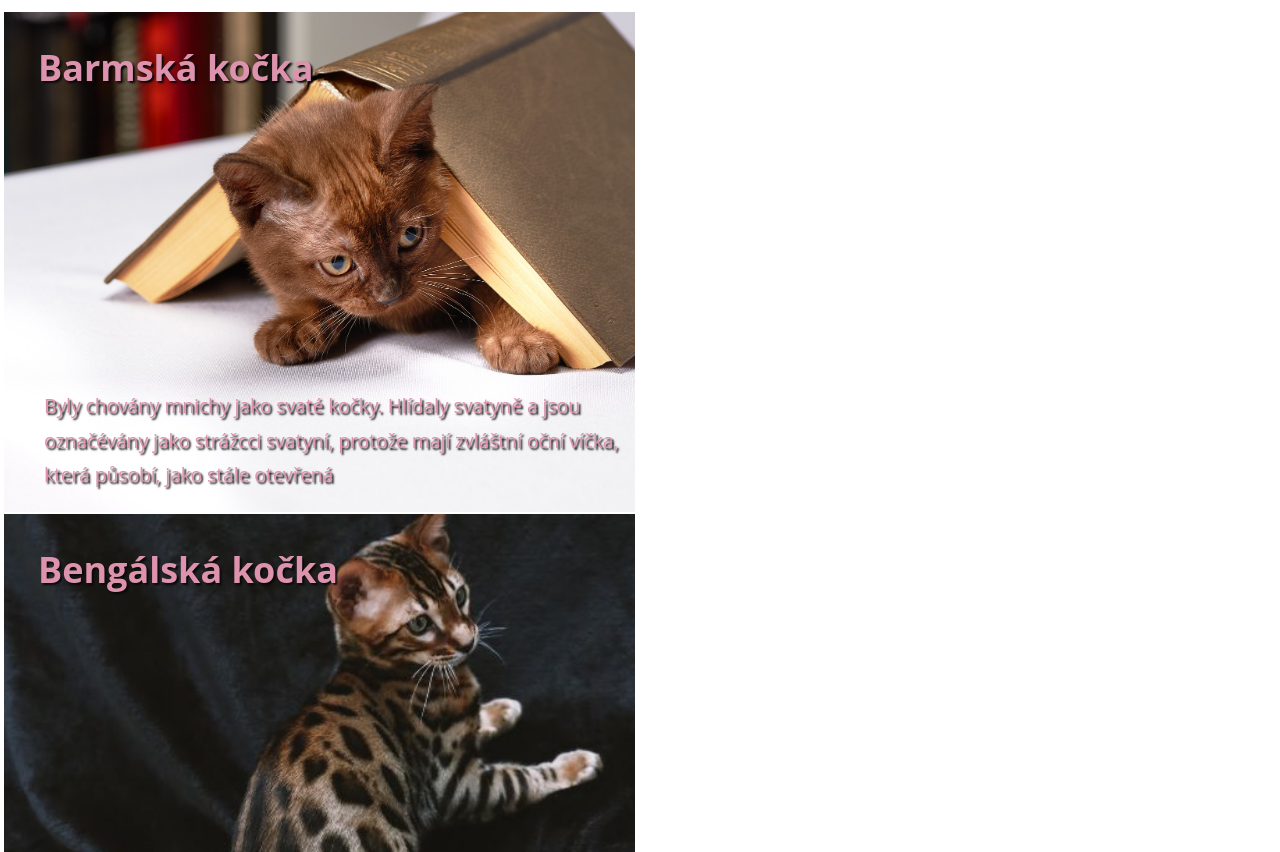
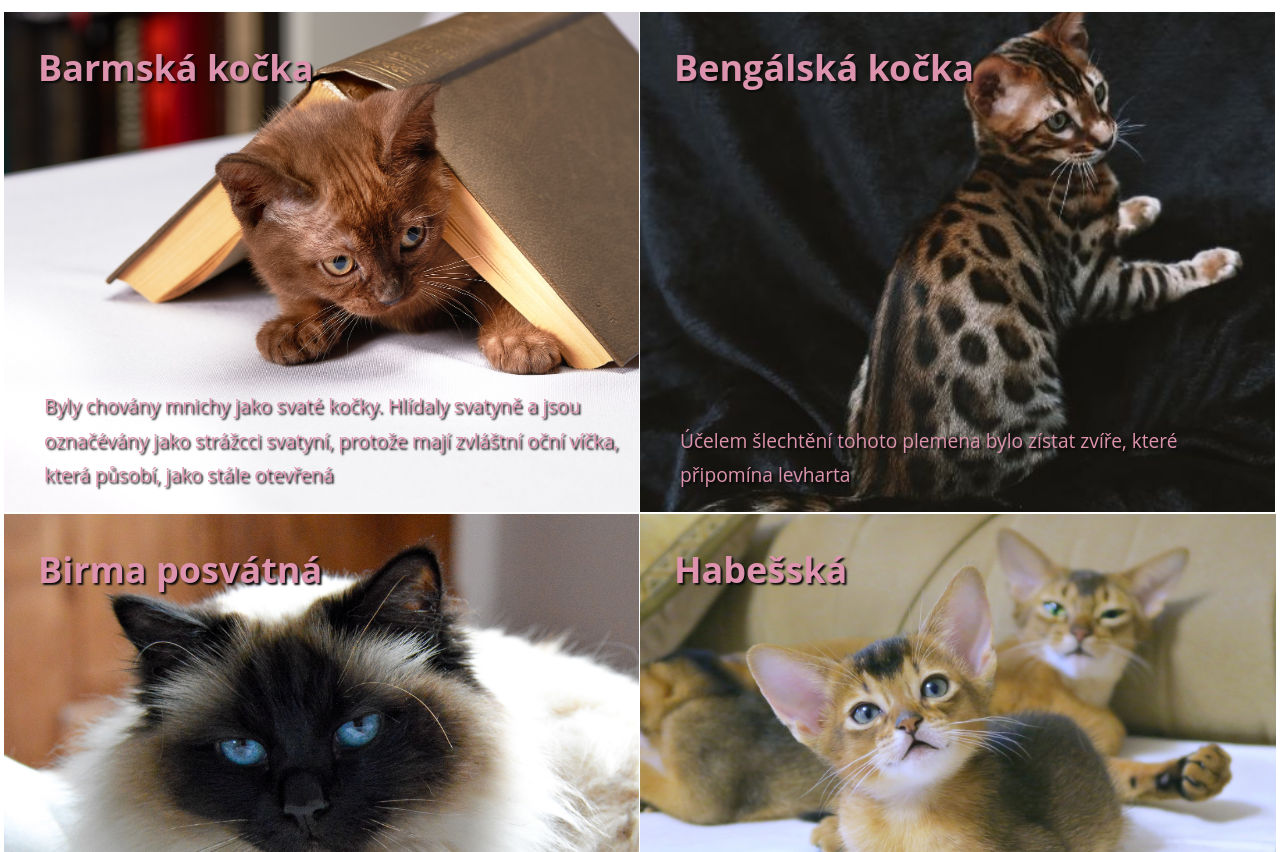
Before and after one commit to Drabkjar1/Encyklopedie-ko-ek, a plain HTML site: page index.html in a window 1280 px wide. Shown: the part 748-1600 px from the top of the page. Drawn offline with Linux system fonts and the light colour scheme; a web font is replaced by a local one.

Commit message:
Dvě kočičky na jednom řádku - homepage

```diff
--- a/style.css
+++ b/style.css
@@ -201,8 +201,9 @@ body {
 }
 
 .breeds {
+  width: 100%;
   display: flex;
-  flex-direction: column;
+  flex-wrap: wrap;
   color: #fff;
   background-size: cover;
   background-position: center;
@@ -257,7 +258,7 @@ body {
 .small {
   display: flex;
   flex-direction: column;
-  width: 100%;
+  width: 50%;
   background-size: cover;
   min-height: 200px;
   margin-top: 0.1rem;
@@ -299,10 +300,11 @@ body {
     flex-wrap: wrap;
     min-height: 500px;
     background-position: center;
-    width: 50%;
+    width: 100%;
   }
 
   .small {
+    width: 50%;
     background-position: center;
     min-height: 500px;
     display: flex;
```
Also changed, not shown: index.html (+2 -2 lines).
